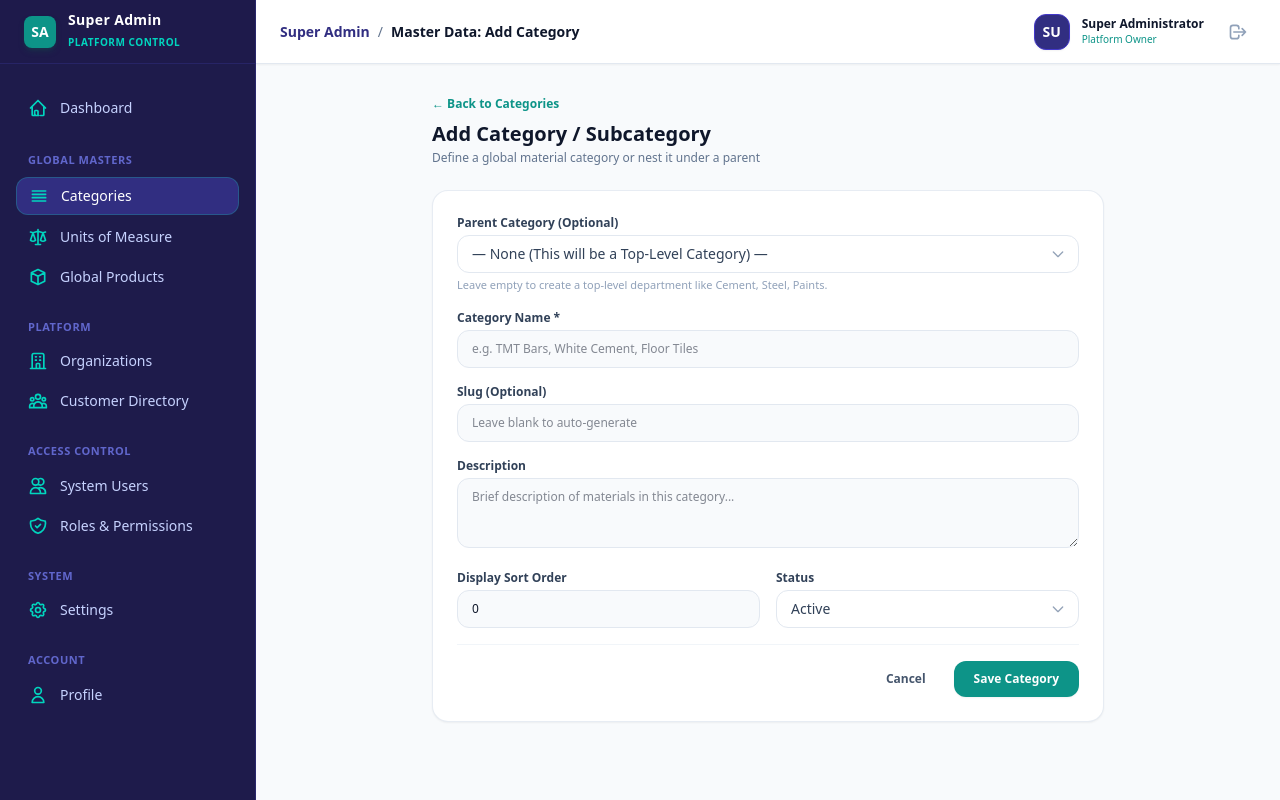
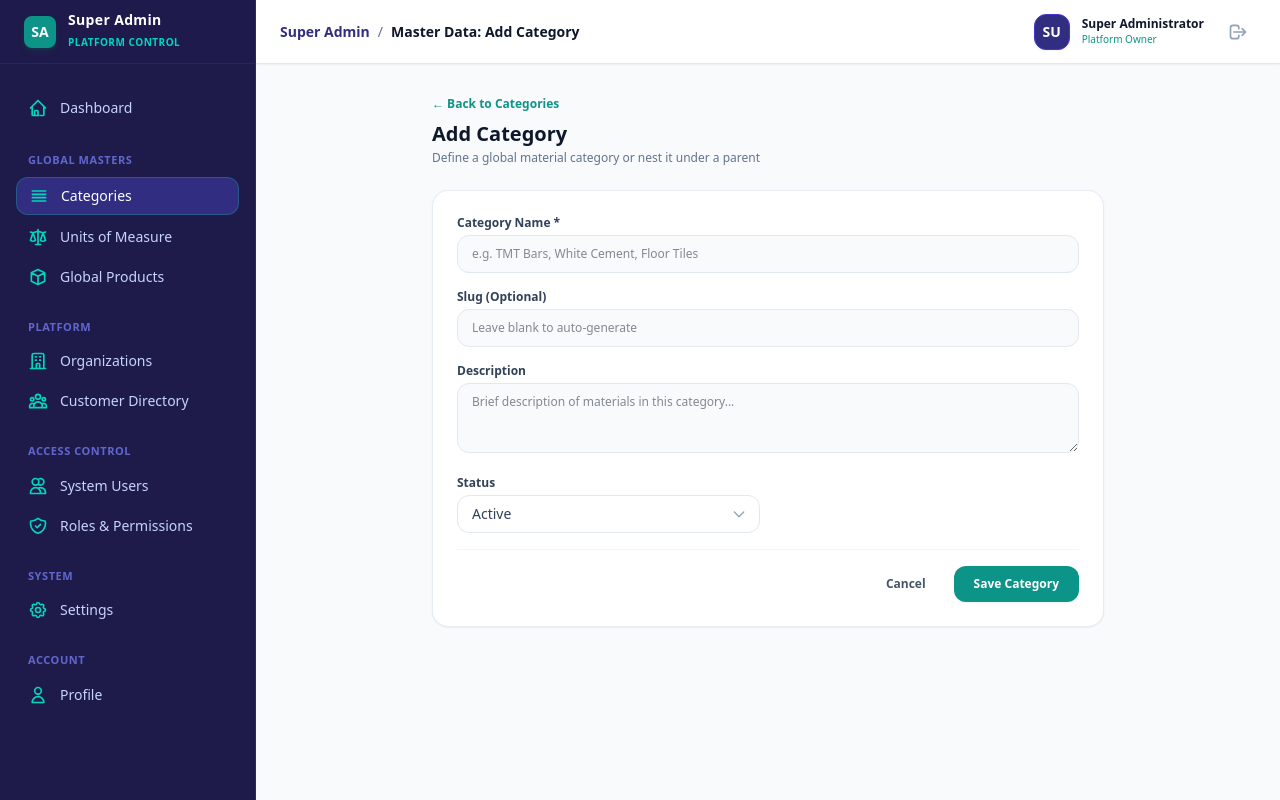
Before and after one commit to mohitmkg65/kanak-saas, a Laravel app: page /admin/categories/create in a window 1280 px wide. Run offline with Laravel 12, Linux system fonts and the light colour scheme; a user stored in the database is signed in; data comes from the database, SQL or seed files in the repository; style sheets or scripts are compiled from the project's sources.

Commit message:
Some changes

```diff
--- a/app/Http/Controllers/Admin/CategoryController.php
+++ b/app/Http/Controllers/Admin/CategoryController.php
@@ -50,11 +50,9 @@ class CategoryController extends Controller
     public function store(StoreCategoryRequest $request): RedirectResponse
     {
         $data = $request->validated();
-
         if (empty($data['slug'])) {
             $data['slug'] = Str::slug($data['name']).'-'.Str::lower(Str::random(5));
         }
-
         $data['created_by'] = Auth::id();
 
         $category = Category::create($data);
--- a/app/Http/Requests/Admin/StoreCategoryRequest.php
+++ b/app/Http/Requests/Admin/StoreCategoryRequest.php
@@ -17,8 +17,8 @@ class StoreCategoryRequest extends FormRequest
             'name' => ['required', 'string', 'max:255'],
             'slug' => ['nullable', 'string', 'max:255', 'unique:categories,slug'],
             'description' => ['nullable', 'string'],
-            'parent_id' => ['nullable', 'integer', 'exists:categories,id'],
-            'sort_order' => ['nullable', 'integer', 'min:0'],
+            // 'parent_id' => ['nullable', 'integer', 'exists:categories,id'],
+            // 'sort_order' => ['nullable', 'integer', 'min:0'],
             'status' => ['required', 'string', 'in:active,inactive'],
         ];
     }
--- a/resources/views/admin/categories/create.blade.php
+++ b/resources/views/admin/categories/create.blade.php
@@ -6,7 +6,7 @@
             <a href="{{ route('admin.categories.index') }}" class="text-xs font-semibold text-teal-600 hover:text-teal-700 flex items-center gap-1 mb-2">
                 ← Back to Categories
             </a>
-            <h1 class="text-xl font-bold text-slate-900">Add Category / Subcategory</h1>
+            <h1 class="text-xl font-bold text-slate-900">Add Category</h1>
             <p class="text-xs text-slate-500 mt-0.5">Define a global material category or nest it under a parent</p>
         </div>
 
@@ -14,7 +14,7 @@
             <form action="{{ route('admin.categories.store') }}" method="POST" class="space-y-4">
                 @csrf
 
-                <div>
+                {{-- <div>
                     <label class="block text-xs font-bold text-slate-700 mb-1">Parent Category (Optional)</label>
                     <select name="parent_id" class="w-full px-3.5 py-2.5 bg-slate-50 border border-slate-200 rounded-xl text-xs focus:bg-white focus:outline-none focus:ring-2 focus:ring-teal-500">
                         <option value="">— None (This will be a Top-Level Category) —</option>
@@ -25,7 +25,7 @@
                         @endforeach
                     </select>
                     <p class="text-[11px] text-slate-400 mt-1">Leave empty to create a top-level department like Cement, Steel, Paints.</p>
-                </div>
+                </div> --}}
 
                 <div>
                     <label class="block text-xs font-bold text-slate-700 mb-1">Category Name *</label>
@@ -46,11 +46,11 @@
                 </div>
 
                 <div class="grid grid-cols-1 sm:grid-cols-2 gap-4">
-                    <div>
+                    {{-- <div>
                         <label class="block text-xs font-bold text-slate-700 mb-1">Display Sort Order</label>
                         <input type="number" name="sort_order" value="{{ old('sort_order', 0) }}" min="0"
                             class="w-full px-3.5 py-2.5 bg-slate-50 border border-slate-200 rounded-xl text-xs focus:bg-white focus:outline-none focus:ring-2 focus:ring-teal-500">
-                    </div>
+                    </div> --}}
                     <div>
                         <label class="block text-xs font-bold text-slate-700 mb-1">Status</label>
                         <select name="status" class="w-full px-3.5 py-2.5 bg-slate-50 border border-slate-200 rounded-xl text-xs focus:bg-white focus:outline-none focus:ring-2 focus:ring-teal-500">
```
Also changed, not shown: resources/views/admin/categories/edit.blade.php (+4 -4 lines).
